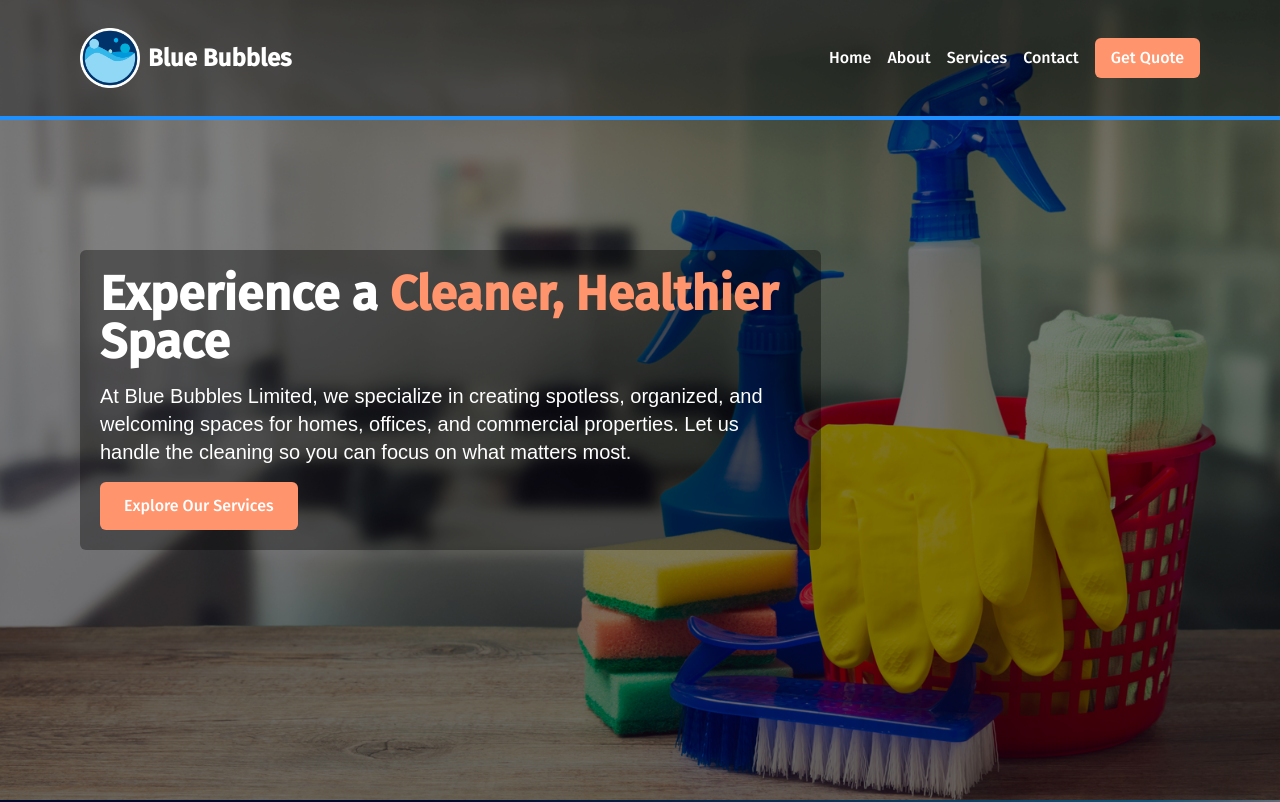
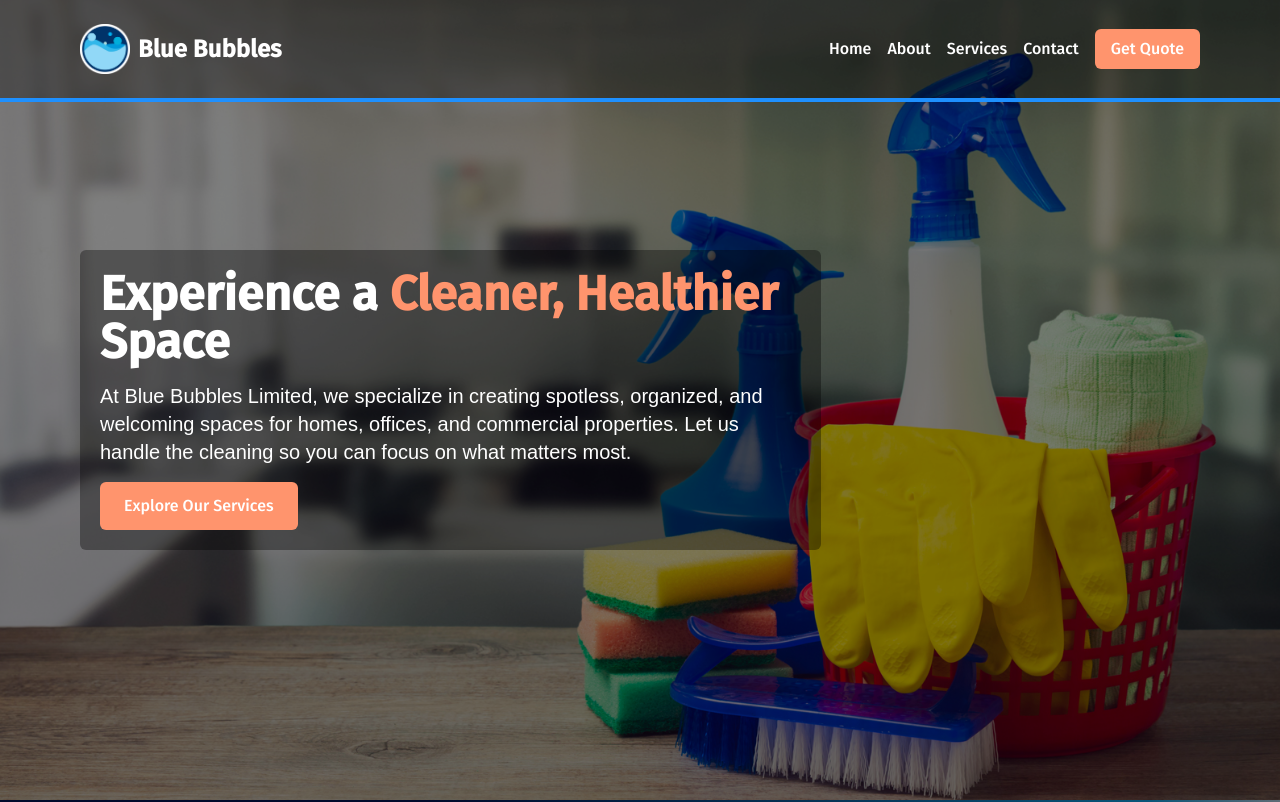
Before and after one commit to na-cho-dev/blue-bubbles-v2, a React (Vite) app: page / in a window 1280 px wide. Shown: the top 802 px of the page. Built offline with nearby package versions, Linux system fonts and the light colour scheme; a web font is replaced by a local one.

Commit message:
fix: adjust Navbar padding on scroll and update ServiceCard title color for better visibility

```diff
--- a/src/components/Navbar.tsx
+++ b/src/components/Navbar.tsx
@@ -73,7 +73,7 @@ const Navbar = ({ containerStyle }: AppContainerType) => {
       className={`fixed w-full z-10 transition-all duration-500 ${
         isScrolled
           ? "bg-primary-dull border-primary-dull border-b-4 shadow-lg py-0"
-          : "bg-tetiary border-primary border-b-4 py-3"
+          : "bg-tetiary border-primary border-b-4 py-2"
       } ${isVisible ? "top-0" : "-top-full"}`}
     >
       {/* Mobile Menu */}
@@ -107,7 +107,7 @@ const Navbar = ({ containerStyle }: AppContainerType) => {
         className={`${containerStyle} relative py-4 flex justify-between items-center`}
       >
         <div className="display flex items-center gap-2">
-          <img width="60px" height="60px" src={assets.logo} alt="" srcSet="" />
+          <img width="50px" height="50px" src={assets.logo} alt="" srcSet="" />
           <h2 className="text-2xl font-bold text-white">
             <Link to="">Blue Bubbles</Link>
           </h2>
--- a/src/components/ServiceCard.tsx
+++ b/src/components/ServiceCard.tsx
@@ -5,7 +5,7 @@ const ServiceCard = ({ img, title, description }: ServiceCardType) => {
     <div className="bg-primary-dull rounded-md shadow-md">
       <img className="rounded-t-md w-150 h-450" src={img} alt="" />
       <div className="flex flex-col gap-3 p-5">
-        <p className="text-2xl text-center text-primary font-bold">{title}</p>
+        <p className="text-2xl text-center text-white font-bold">{title}</p>
         <p className="text-white text-l font-normal font-tetiary text-center">
           {description}
         </p>
```
